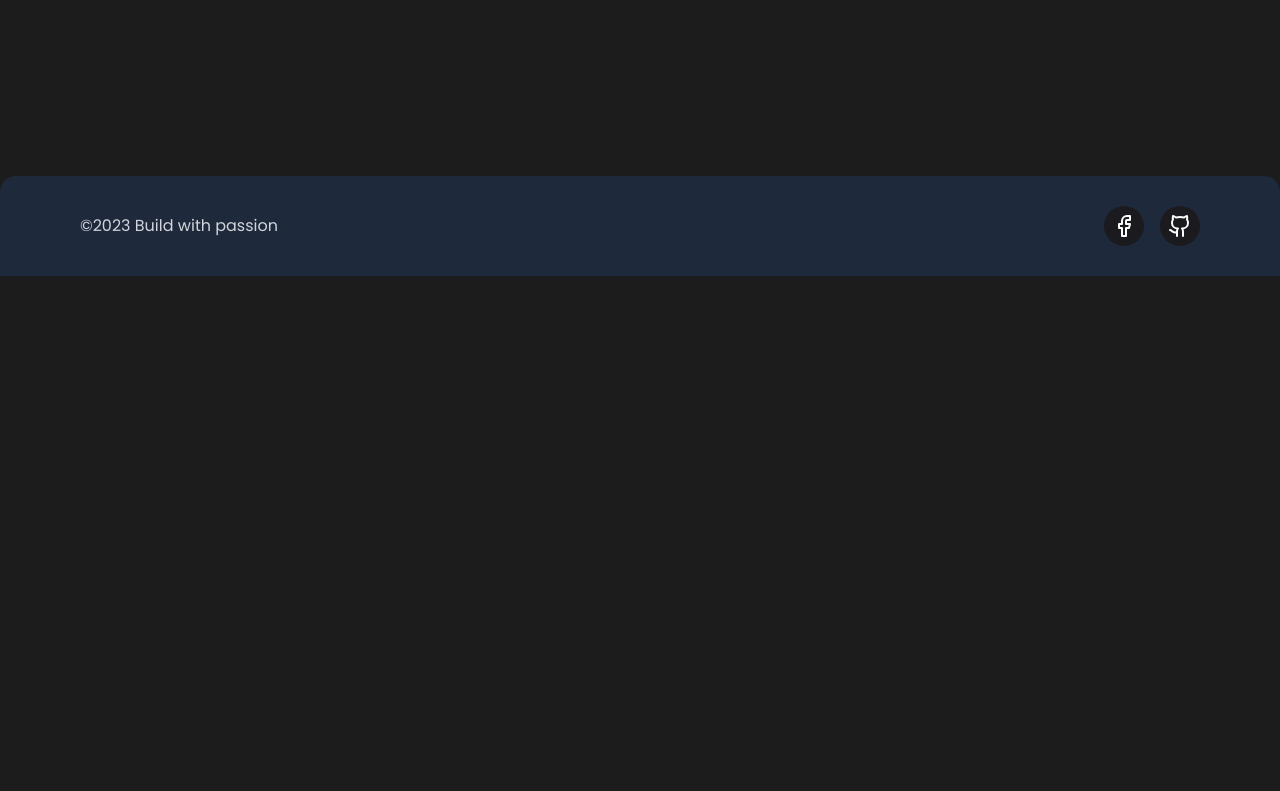
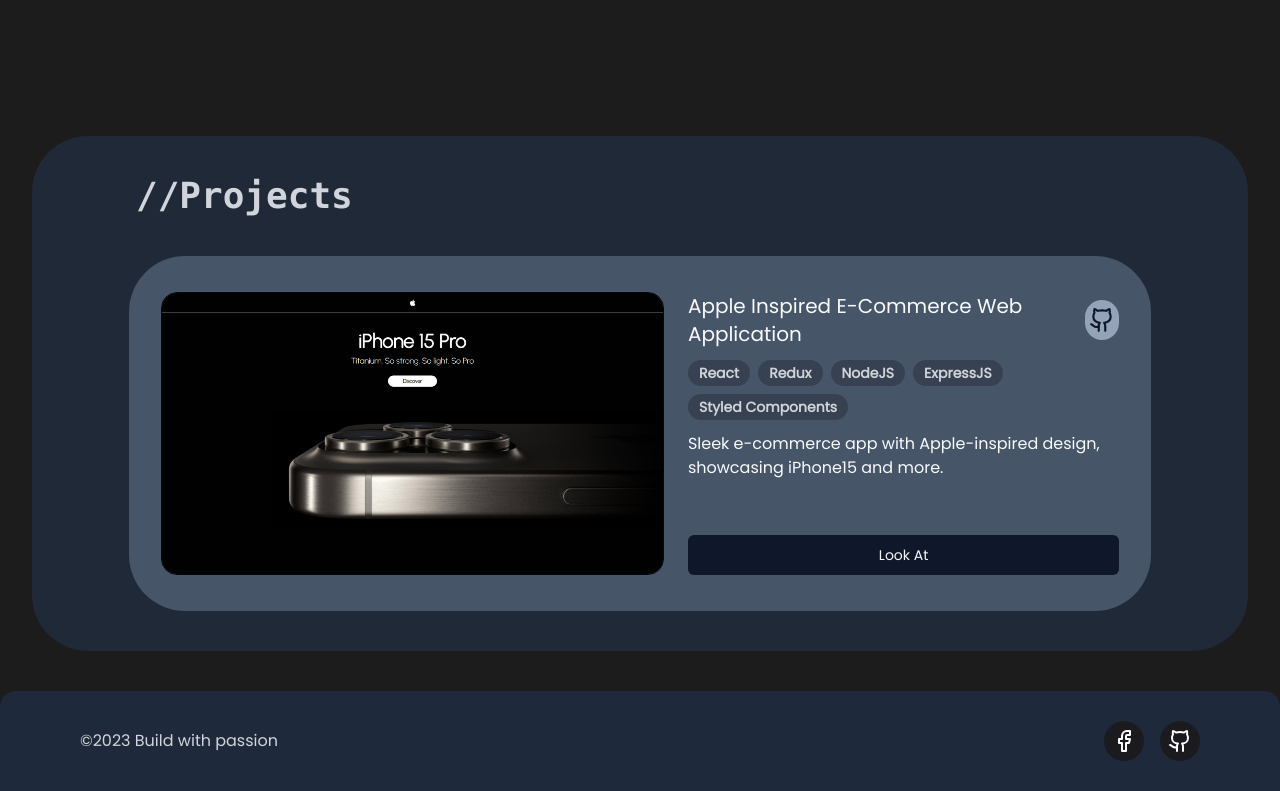
Before and after one commit to git-dariel/Personal-Portfolio, a Next.js app: page / in a window 1280 px wide. Shown: the part 2004-2795 px from the top of the page. Before the commit the page ends 2280 px from the top, so only its background shows below. Built offline with nearby package versions, Linux system fonts and the light colour scheme.

Commit message:
adding projects section

```diff
--- a/src/app/page.tsx
+++ b/src/app/page.tsx
@@ -2,6 +2,7 @@
 import { Footer } from "@/components/Footer";
 import { Hero } from "@/components/Hero";
 import Navbar from "@/components/Navbar";
+import Projects from "@/components/Projects";
 import Skills from "@/components/Skills";
 
 export default function Home() {
@@ -12,6 +13,7 @@
         <Hero />
         <About />
         <Skills />
+        <Projects />
       </main>
       <Footer />
     </>
--- /dev/null
+++ b/src/components/Projects.tsx
@@ -0,0 +1,88 @@
+import { projectsData } from "@/lib/projectsData";
+import Image from "next/image";
+import { GithubIcon } from "lucide-react";
+import { Button } from "./ui/button";
+import Link from "next/link";
+import { Badge } from "./ui/badge";
+
+export default function Projects() {
+  return (
+    <section
+      className="bg-gray-800 rounded-[56px] h-max text-slate-50 p-6 md:p-10 sm:w-[95%] mx-auto"
+      id="projects"
+    >
+      <h2 className="text-3xl lg:text-4xl pb-10 pl-6 sm:px-16 font-bold font-mono text-gray-300">
+        {"//Projects"}
+      </h2>
+
+      <div className="bg-slate-600 flex flex-col gap-10 rounded-[56px] h-max sm:w-[90%] mx-auto">
+        {projectsData.map(
+          ({ id, name, description, github, link, image, techStack }) => {
+            return (
+              <article
+                key={id}
+                className="rounded-[30%] flex flex-col md:flex-row justify-between gap-6 px-8 py-9 max-w-6xl mx-auto w-full"
+              >
+                <div className="rounded-2xl border border-slate-950 overflow-hidden aspect-video min-w-[50%] flex items-center justify-center">
+                  {image ? (
+                    <Image
+                      src={image}
+                      alt={`${name} project image`}
+                      width={600}
+                      height={300}
+                      className="w-full h-full object-cover"
+                    />
+                  ) : (
+                    <div className="flex items-center justify-center">
+                      <p className="font-semibold text-center">
+                        I&apos;m working on it...
+                      </p>
+                    </div>
+                  )}
+                </div>
+
+                <section className="flex flex-col gap-5 justify-between min-w-[45%] min-h-[200px]">
+                  <div>
+                    <div className="flex items-center justify-between gap-2">
+                      <h3 className="font-medium text-xl ">{name}</h3>
+
+                      <Button
+                        asChild
+                        variant={"secondary"}
+                        size={"icon"}
+                        className="rounded-full bg-slate-400"
+                      >
+                        <Link href={github} target="_blank" rel="noreferrer">
+                          <GithubIcon size={26} />
+                        </Link>
+                      </Button>
+                    </div>
+
+                    <div className="flex items-center flex-wrap gap-2 py-3 cursor-pointer">
+                      {techStack.map((tech, index) => (
+                        <Badge
+                          key={index}
+                          variant={"secondary"}
+                          className="rounded-full text-sm"
+                        >
+                          {tech}
+                        </Badge>
+                      ))}
+                    </div>
+                    <p className="font-inter">{description}</p>
+                  </div>
+
+                  <Button className="w-full" asChild>
+                    <Link href={link} target="_blank" rel="noreferrer">
+                      Look At
+                    </Link>
+                  </Button>
+                </section>
+              </article>
+            );
+          }
+        )}
+      </div>
+    </section>
+  );
+}
--- /dev/null
+++ b/src/lib/projectsData.ts
@@ -0,0 +1,12 @@
+export const projectsData = [
+  {
+    id: 1,
+    name: "Apple Inspired E-Commerce Web Application",
+    description:
+      "Sleek e-commerce app with Apple-inspired design, showcasing iPhone15 and more.",
+    image: "/AppleStore.png",
+    techStack: ["React", "Redux", "NodeJS", "ExpressJS", "Styled Components"],
+    github: "https://github.com/git-dariel/Apple-Store-no-backend-version-",
+    link: "https://apple-client-five.vercel.app/",
+  },
+];
```
Also changed, not shown: public/AppleStore.png (added).
